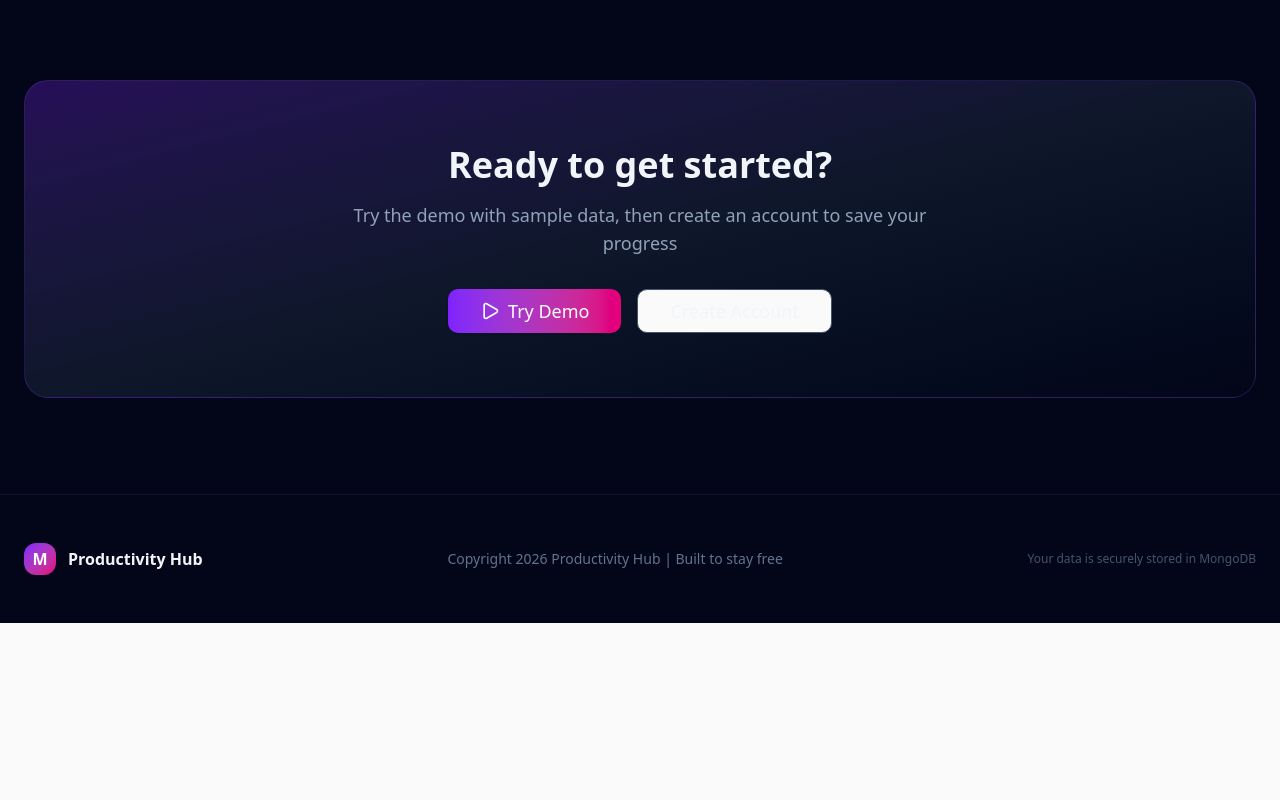
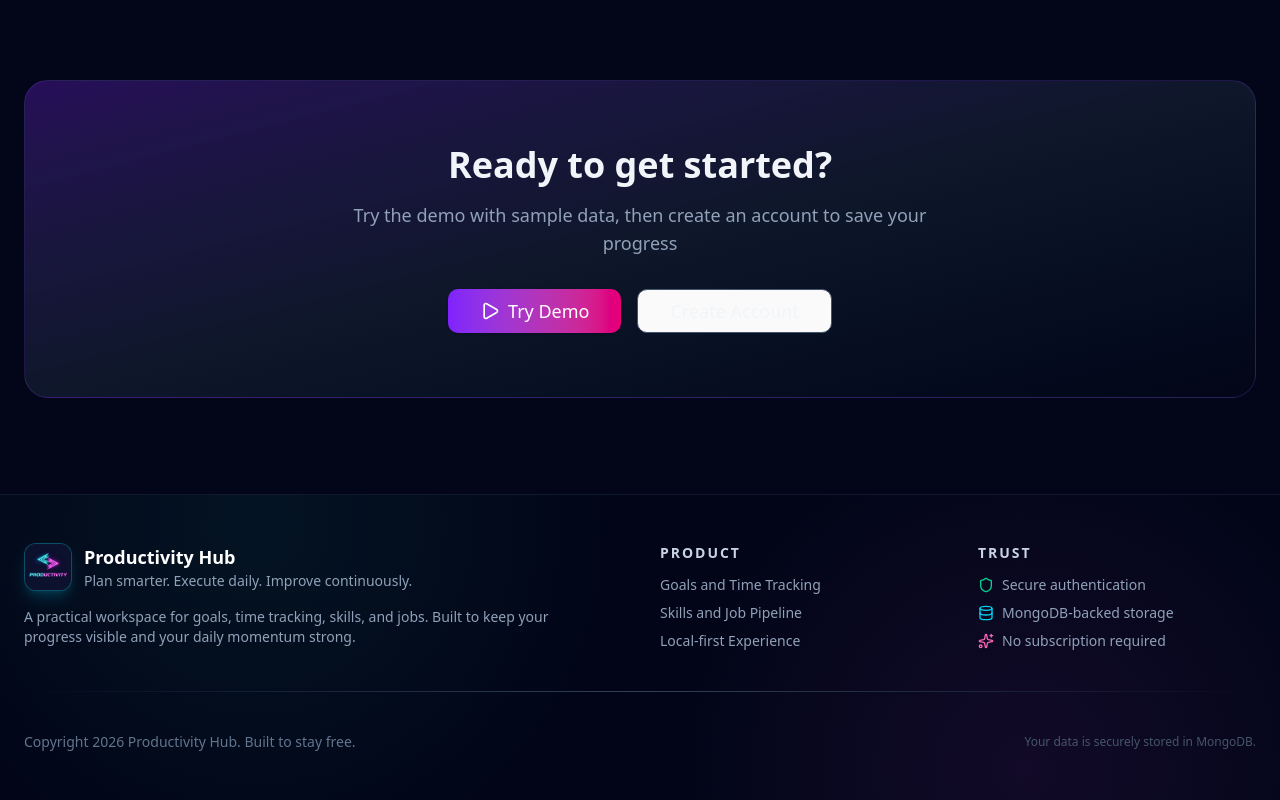
Before and after one commit to mikist23/productivity_hub, a Next.js app: page / in a window 1280 px wide. Shown: the part 1487-2287 px from the top of the page. Before the commit the page ends 2110 px from the top, so only its background shows below. Built offline with nearby package versions, Linux system fonts and the light colour scheme; no server answers.

Commit message:
Improve the login and logon to page section, and also update the app logo to appear where necessary.

```diff
--- a/app/login/LoginClient.tsx
+++ b/app/login/LoginClient.tsx
@@ -1,10 +1,11 @@
 "use client"
 
 import Link from "next/link"
+import Image from "next/image"
 import { useEffect, useMemo, useState } from "react"
 import { useRouter, useSearchParams } from "next/navigation"
 import { motion } from "framer-motion"
-import { ArrowRight, Lock, Mail, Chrome, Sparkles, Target, Clock, Zap, CheckCircle2, AlertCircle } from "lucide-react"
+import { ArrowRight, Lock, Mail, Sparkles, Target, Clock, Zap, CheckCircle2, AlertCircle } from "lucide-react"
 import { signIn } from "next-auth/react"
 import { useAuth } from "@/components/auth/AuthProvider"
 import { Button } from "@/components/ui/button"
@@ -12,6 +13,7 @@ import { Card, CardContent } from "@/components/ui/card"
 import { Input } from "@/components/ui/input"
 import { Label } from "@/components/ui/label"
 import { Separator } from "@/components/ui/separator"
+import productivityLogo from "@/lib/images/Productivity_hub.png"
 
 function sanitizeNextPath(nextPath: string | undefined) {
   if (!nextPath) return null
@@ -126,8 +128,13 @@ export function LoginClient({
           >
             {/* Logo */}
             <div className="flex items-center gap-3 mb-8">
-              <div className="h-12 w-12 rounded-xl bg-gradient-to-br from-primary to-primary/80 flex items-center justify-center text-primary-foreground shadow-lg shadow-primary/25">
-                <span className="text-2xl font-bold">P</span>
+              <div className="h-12 w-12 rounded-xl overflow-hidden border border-cyan-400/30 shadow-lg shadow-cyan-500/20 bg-slate-900">
+                <Image
+                  src={productivityLogo}
+                  alt="Productivity Hub logo"
+                  className="h-full w-full object-cover"
+                  priority
+                />
               </div>
               <span className="text-3xl font-bold text-white">Productivity Hub</span>
             </div>
@@ -179,8 +186,13 @@ export function LoginClient({
         >
           {/* Mobile Logo */}
           <div className="lg:hidden flex items-center gap-3 mb-8 justify-center">
-            <div className="h-10 w-10 rounded-xl bg-gradient-to-br from-primary to-primary/80 flex items-center justify-center text-primary-foreground">
-              <span className="text-xl font-bold">P</span>
+            <div className="h-10 w-10 rounded-xl overflow-hidden border border-cyan-400/30 bg-slate-900">
+              <Image
+                src={productivityLogo}
+                alt="Productivity Hub logo"
+                className="h-full w-full object-cover"
+                priority
+              />
             </div>
             <span className="text-2xl font-bold">Productivity Hub</span>
           </div>
@@ -297,7 +309,7 @@ export function LoginClient({
               </form>
 
               <p className="mt-6 text-center text-sm text-muted-foreground">
-                Don't have an account?{" "}
+                Don&apos;t have an account?{" "}
                 <Link href={signupHref} className="text-primary font-medium hover:underline">
                   Create an account
                 </Link>
--- a/app/page.tsx
+++ b/app/page.tsx
@@ -1,6 +1,7 @@
 "use client"
 
 import Link from "next/link"
+import Image from "next/image"
 import { useState } from "react"
 import { motion, AnimatePresence } from "framer-motion"
 import {
@@ -9,10 +10,12 @@ import {
   Briefcase,
   CheckCircle2,
   Clock,
+  Database,
   GraduationCap,
   MapPin,
   Newspaper,
   Play,
+  Shield,
   Sparkles,
   Target,
   X,
@@ -21,7 +24,7 @@ import {
 import { Button } from "@/components/ui/button"
 import { Card, CardContent } from "@/components/ui/card"
 import { useAuth } from "@/components/auth/AuthProvider"
-import { cn } from "@/lib/utils"
+import productivityLogo from "@/lib/images/Productivity_hub.png"
 
 const features = [
   {
@@ -97,8 +100,13 @@ export default function LandingPage() {
             animate={{ opacity: 1, x: 0 }}
             className="flex items-center gap-3"
           >
-            <div className="h-10 w-10 rounded-xl bg-gradient-to-br from-violet-600 to-pink-600 flex items-center justify-center text-white font-bold text-xl shadow-lg shadow-violet-600/20">
-              M
+            <div className="h-10 w-10 rounded-xl overflow-hidden border border-cyan-400/30 shadow-lg shadow-cyan-500/20 bg-slate-900">
+              <Image
+                src={productivityLogo}
+                alt="Productivity Hub logo"
+                className="h-full w-full object-cover"
+                priority
+              />
             </div>
             <span className="font-bold text-xl tracking-tight">Productivity Hub</span>
           </motion.div>
@@ -163,7 +171,7 @@ export default function LandingPage() {
 
             <p className="text-xl text-slate-400 leading-relaxed max-w-xl">
               Track goals, time, skills, jobs, and more. Your data stays in your browser -
-              you're never locked in. Try the demo first, sign up when you're ready.
+              you&apos;re never locked in. Try the demo first, sign up when you&apos;re ready.
             </p>
 
             <div className="flex flex-col sm:flex-row gap-4">
@@ -324,19 +332,62 @@ export default function LandingPage() {
       </main>
 
       {/* Footer */}
-      <footer className="border-t border-slate-800/50 py-12">
-        <div className="mx-auto max-w-7xl px-6 flex flex-col md:flex-row items-center justify-between gap-4">
-          <div className="flex items-center gap-3">
-            <div className="h-8 w-8 rounded-lg bg-gradient-to-br from-violet-600 to-pink-600 flex items-center justify-center text-white font-bold">
-              M
+      <footer className="relative border-t border-slate-800/60 bg-slate-950/90">
+        <div className="absolute inset-0 pointer-events-none bg-[radial-gradient(circle_at_20%_10%,rgba(45,212,191,0.07),transparent_35%),radial-gradient(circle_at_80%_90%,rgba(217,70,239,0.08),transparent_35%)]" />
+        <div className="relative mx-auto max-w-7xl px-6 py-12 space-y-10">
+          <div className="grid gap-10 md:grid-cols-2 lg:grid-cols-4">
+            <div className="space-y-4 lg:col-span-2">
+              <div className="flex items-center gap-3">
+                <div className="h-12 w-12 rounded-xl overflow-hidden border border-cyan-400/30 shadow-lg shadow-cyan-500/20 bg-slate-900">
+                  <Image
+                    src={productivityLogo}
+                    alt="Productivity Hub logo"
+                    className="h-full w-full object-cover"
+                  />
+                </div>
+                <div>
+                  <p className="font-semibold text-lg text-white">Productivity Hub</p>
+                  <p className="text-sm text-slate-400">Plan smarter. Execute daily. Improve continuously.</p>
+                </div>
+              </div>
+              <p className="text-sm text-slate-400 max-w-xl">
+                A practical workspace for goals, time tracking, skills, and jobs. Built to keep your progress visible and your daily momentum strong.
+              </p>
             </div>
-            <span className="font-semibold">Productivity Hub</span>
+
+            <div className="space-y-3">
+              <p className="text-sm font-semibold uppercase tracking-[0.14em] text-slate-300">Product</p>
+              <ul className="space-y-2 text-sm text-slate-400">
+                <li>Goals and Time Tracking</li>
+                <li>Skills and Job Pipeline</li>
+                <li>Local-first Experience</li>
+              </ul>
+            </div>
+
+            <div className="space-y-3">
+              <p className="text-sm font-semibold uppercase tracking-[0.14em] text-slate-300">Trust</p>
+              <div className="space-y-2 text-sm text-slate-400">
+                <div className="flex items-center gap-2">
+                  <Shield className="h-4 w-4 text-emerald-400" />
+                  <span>Secure authentication</span>
+                </div>
+                <div className="flex items-center gap-2">
+                  <Database className="h-4 w-4 text-cyan-400" />
+                  <span>MongoDB-backed storage</span>
+                </div>
+                <div className="flex items-center gap-2">
+                  <Sparkles className="h-4 w-4 text-pink-400" />
+                  <span>No subscription required</span>
+                </div>
+              </div>
+            </div>
           </div>
-          <div className="text-sm text-slate-500">
-            Copyright {new Date().getFullYear()} Productivity Hub | Built to stay free
-          </div>
-          <div className="text-xs text-slate-600">
-            Your data is securely stored in MongoDB
+
+          <div className="h-px bg-gradient-to-r from-transparent via-slate-700 to-transparent" />
+
+          <div className="flex flex-col gap-3 text-sm text-slate-500 md:flex-row md:items-center md:justify-between">
+            <p>Copyright {new Date().getFullYear()} Productivity Hub. Built to stay free.</p>
+            <p className="text-xs text-slate-600">Your data is securely stored in MongoDB.</p>
           </div>
         </div>
       </footer>
@@ -378,7 +429,7 @@ export default function LandingPage() {
                   <CheckCircle2 className="h-5 w-5 text-emerald-500 shrink-0 mt-0.5" />
                   <div>
                     <div className="font-medium">Sample Goals</div>
-                    <div className="text-sm text-slate-400">Pre-populated with realistic goals like "Learn Flutter" and "Exercise Daily"</div>
+                    <div className="text-sm text-slate-400">Pre-populated with realistic goals like &ldquo;Learn Flutter&rdquo; and &ldquo;Exercise Daily&rdquo;</div>
                   </div>
                 </div>
                 <div className="flex items-start gap-3 p-3 rounded-xl bg-slate-800/50">
--- a/app/signup/SignupClient.tsx
+++ b/app/signup/SignupClient.tsx
@@ -1,10 +1,11 @@
 "use client"
 
 import Link from "next/link"
+import Image from "next/image"
 import { useEffect, useMemo, useState } from "react"
 import { useRouter } from "next/navigation"
 import { motion } from "framer-motion"
-import { ArrowRight, Lock, Mail, User, Chrome, Sparkles, Target, Clock, Zap, CheckCircle2, Copy, Check } from "lucide-react"
+import { ArrowRight, Lock, Mail, User, Sparkles, Target, Clock, Zap, CheckCircle2, Copy, Check } from "lucide-react"
 import { signIn } from "next-auth/react"
 import { useAuth } from "@/components/auth/AuthProvider"
 import { Button } from "@/components/ui/button"
@@ -12,6 +13,7 @@ import { Card, CardContent } from "@/components/ui/card"
 import { Input } from "@/components/ui/input"
 import { Label } from "@/components/ui/label"
 import { Separator } from "@/components/ui/separator"
+import productivityLogo from "@/lib/images/Productivity_hub.png"
 
 function sanitizeNextPath(nextPath: string | undefined) {
   if (!nextPath) return null
@@ -106,8 +108,13 @@ export function SignupClient({ nextPath }: { nextPath?: string }) {
           >
             {/* Logo */}
             <div className="flex items-center gap-3 mb-8">
-              <div className="h-12 w-12 rounded-xl bg-gradient-to-br from-primary to-primary/80 flex items-center justify-center text-primary-foreground shadow-lg shadow-primary/25">
-                <span className="text-2xl font-bold">P</span>
+              <div className="h-12 w-12 rounded-xl overflow-hidden border border-cyan-400/30 shadow-lg shadow-cyan-500/20 bg-slate-900">
+                <Image
+                  src={productivityLogo}
+                  alt="Productivity Hub logo"
+                  className="h-full w-full object-cover"
+                  priority
+                />
               </div>
               <span className="text-3xl font-bold text-white">Productivity Hub</span>
             </div>
@@ -159,8 +166,13 @@ export function SignupClient({ nextPath }: { nextPath?: string }) {
         >
           {/* Mobile Logo */}
           <div className="lg:hidden flex items-center gap-3 mb-8 justify-center">
-            <div className="h-10 w-10 rounded-xl bg-gradient-to-br from-primary to-primary/80 flex items-center justify-center text-primary-foreground">
-              <span className="text-xl font-bold">P</span>
+            <div className="h-10 w-10 rounded-xl overflow-hidden border border-cyan-400/30 bg-slate-900">
+              <Image
+                src={productivityLogo}
+                alt="Productivity Hub logo"
+                className="h-full w-full object-cover"
+                priority
+              />
             </div>
             <span className="text-2xl font-bold">Productivity Hub</span>
           </div>
--- a/components/layout/MobileNav.tsx
+++ b/components/layout/MobileNav.tsx
@@ -2,6 +2,7 @@
 
 import { useState } from "react"
 import Link from "next/link"
+import Image from "next/image"
 import { usePathname } from "next/navigation"
 import { AnimatePresence, motion } from "framer-motion"
 import { LogOut, Menu, X } from "lucide-react"
@@ -9,6 +10,7 @@ import { Button } from "@/components/ui/button"
 import { cn } from "@/lib/utils"
 import { navItems } from "@/components/layout/nav-items"
 import { useAuth } from "@/components/auth/AuthProvider"
+import productivityLogo from "@/lib/images/Productivity_hub.png"
 
 export function MobileNav() {
   const pathname = usePathname()
@@ -20,8 +22,12 @@ export function MobileNav() {
       <header className="lg:hidden sticky top-0 z-40 border-b border-border/50 bg-background/80 backdrop-blur-xl">
         <div className="flex items-center justify-between px-4 h-14">
           <div className="flex items-center gap-2 font-bold tracking-tight">
-            <div className="h-8 w-8 rounded-lg bg-primary flex items-center justify-center text-primary-foreground">
-              P
+            <div className="h-8 w-8 rounded-lg overflow-hidden border border-cyan-400/30 bg-slate-900">
+              <Image
+                src={productivityLogo}
+                alt="Productivity Hub logo"
+                className="h-full w-full object-cover"
+              />
             </div>
             <span>Productivity Hub</span>
           </div>
--- a/components/layout/Sidebar.tsx
+++ b/components/layout/Sidebar.tsx
@@ -2,13 +2,14 @@
 
 import * as React from "react"
 import Link from "next/link"
+import Image from "next/image"
 import { usePathname } from "next/navigation"
 import { motion } from "framer-motion"
 import { LogOut } from "lucide-react"
 import { cn } from "@/lib/utils"
 import { navItems } from "@/components/layout/nav-items"
 import { useAuth } from "@/components/auth/AuthProvider"
-import { Button } from "@/components/ui/button"
+import productivityLogo from "@/lib/images/Productivity_hub.png"
 
 export function Sidebar() {
   const pathname = usePathname()
@@ -22,8 +23,12 @@ export function Sidebar() {
     >
       <div className="flex h-16 items-center px-6 border-b border-border/50">
         <div className="flex items-center gap-2 font-bold text-xl tracking-tight">
-          <div className="h-8 w-8 rounded-lg bg-primary flex items-center justify-center text-primary-foreground">
-            P
+          <div className="h-8 w-8 rounded-lg overflow-hidden border border-cyan-400/30 bg-slate-900">
+            <Image
+              src={productivityLogo}
+              alt="Productivity Hub logo"
+              className="h-full w-full object-cover"
+            />
           </div>
           <span>Productivity Hub</span>
         </div>
```
Also changed, not shown: lib/images/Productivity_hub.png (added).
